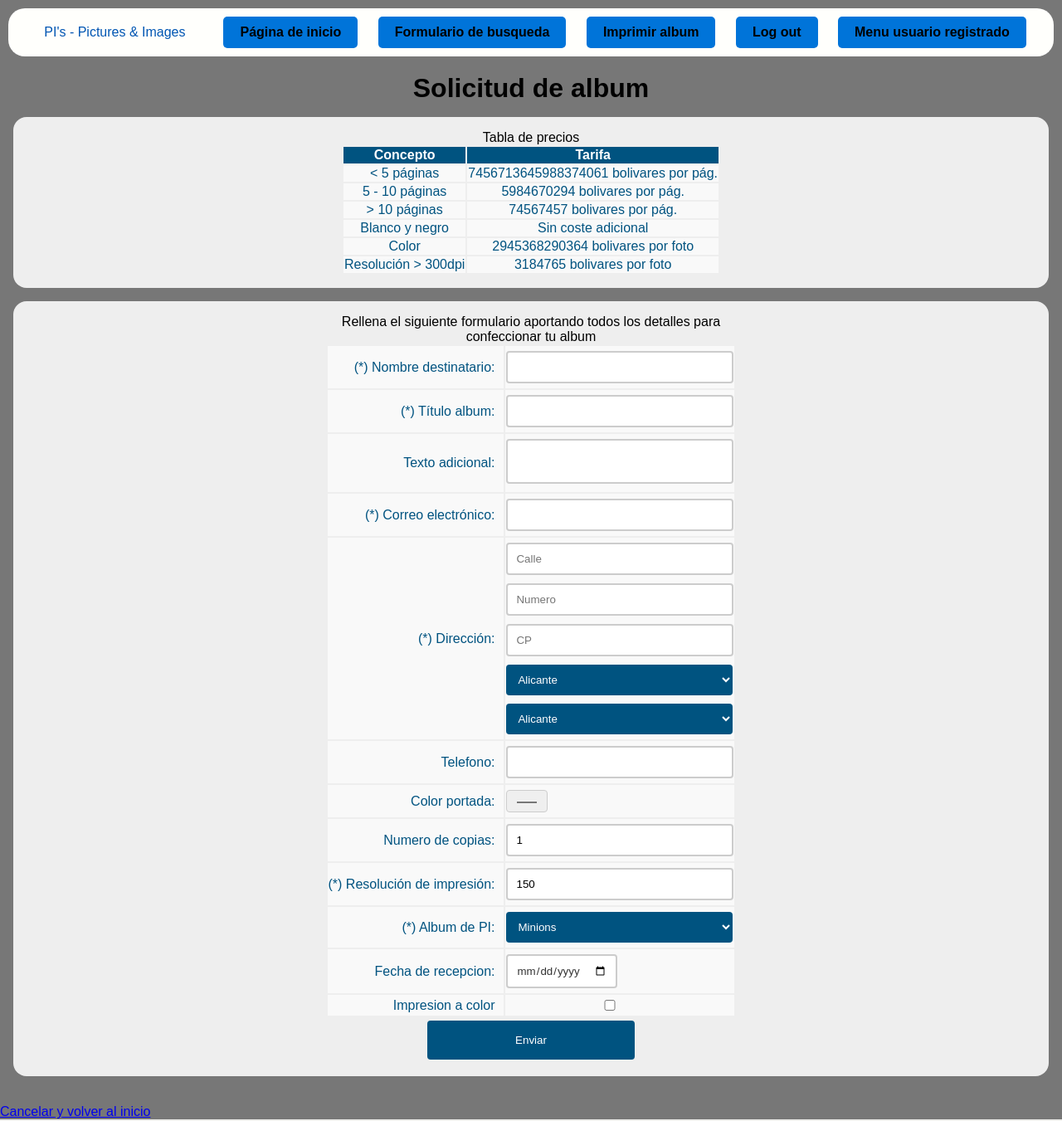
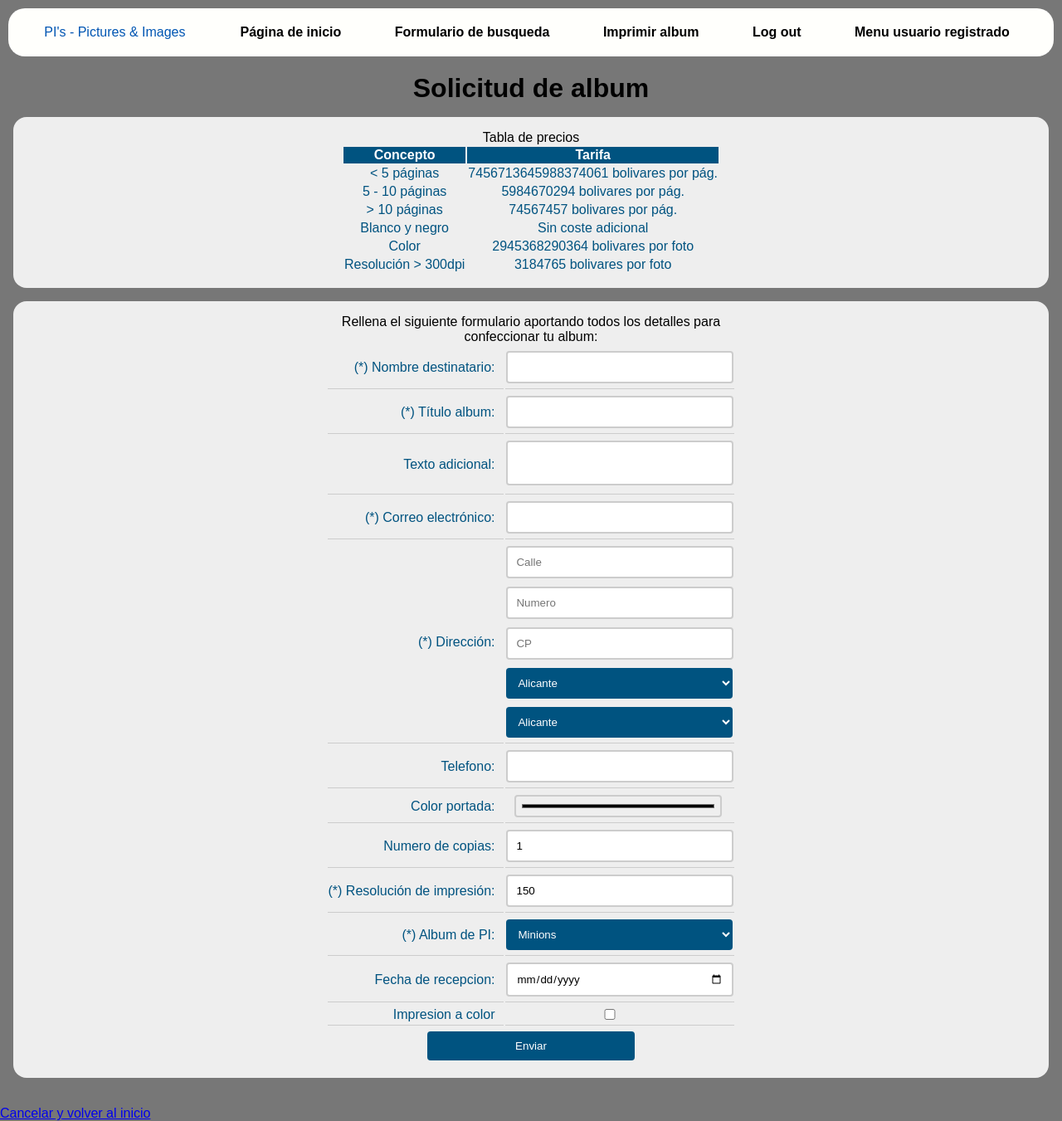
Before and after one commit to Cletus2000/DAW, a PHP site: page /album_request.html in a window 1280 px wide. Shown: the whole page at 83% size. Run offline with PHP 8.4, Linux system fonts and the light colour scheme.

Commit message:
formulario imprenta terminado

```diff
--- a/album_request.html
+++ b/album_request.html
@@ -70,7 +70,7 @@
         <section>
             <form action="album_confirmed.html"> <!--Acuerdate que aqui va el nombre de el archivo respuesta -->
                 <table>
-                    <caption>Rellena el siguiente formulario aportando todos los detalles para confeccionar tu album</caption>
+                    <caption>Rellena el siguiente formulario aportando todos los detalles para confeccionar tu album:</caption>
                     <tr>
                         <td class="nombreCampo">
                             <label for="nombreDest"> (*) Nombre destinatario: </label>
--- a/estilo.css
+++ b/estilo.css
@@ -13,7 +13,7 @@
 	--color1: #777;
 	--color2: #FFFFFC;
 	--color3: #EEEEEE;
-	--color4: #0074D9;
+	--color4: #rgb(0, 83, 128);
 	--color5: #0056B3;
 	--color6: #EEEEEE;
 	--color7: #CCCCCC;
@@ -149,7 +149,7 @@ main section{
 
 	/* Estilo para las demás celdas de la tabla */
 	td {
-	background-color: rgb(249, 249, 249); /* Fondo azul */
+	background-color: var(--color3); /* Fondo azul */
 	color: rgb(0, 83, 128); /* Fondo blanco */
 	}
 
@@ -160,11 +160,13 @@ main section{
 
 .nombreCampo{
 	text-align: right;
+	border-bottom: 1px solid #ccc;
 }
 .campoRellenable{
 	text-align: left;
 	box-sizing: border-box;
 	vertical-align: middle;
+	border-bottom: 1px solid #ccc;
 }
 
 
@@ -191,37 +193,18 @@ select {
 
   /* Estilo para las opciones cuando el mouse está sobre ellas */
 select option:hover {
-	background-color: rgb(1, 74, 114); /* Cambia a tu color deseado */
+	background-color: rgb(0, 83, 128); /* Cambia a tu color deseado */
 	color: white; /* Cambia al color de texto deseado */
   }
 
-/* Estilo para los selectores de fecha (input[type="date"]) */
-input[type="date"] {
-  width: 110px;
-  padding: 10px;
-  margin: 5px 0;
-  border: 1px solid #ccc;
-  border: 2px solid #ccc;
-  border-radius: 4px;
-  background-color: white;
-  color: #333;
-}
+
 
 /* Estilo para el selector de color (input[type="color"]) */
 input[type="color"] {
-  width: 50px;
-  padding: 10px;
-  margin: 5px 0;
-  border: 1px solid #ccc;
-  border-radius: 4px;
+  padding: 5px;
+  margin-left: 10px;
 }
 
-/* Estilo para los checkboxes */
-input[type="checkbox"] {
-  margin: 5px 0;
-  margin-right: 5px;
-  vertical-align: middle;
-}
 
 /* Estilo para las etiquetas de los checkboxes */
 label {
@@ -233,11 +216,9 @@ input[type=button], input[type=submit], input[type=reset] {
 	background-color:rgb(0, 83, 128);
 	border: none;
 	color: white;
-	padding: 16px 32px;
-	text-decoration: none;
-	margin: 4px 2px;
+	margin: 5px;
 	cursor: pointer;
-  }
+}
 
 
 
```
